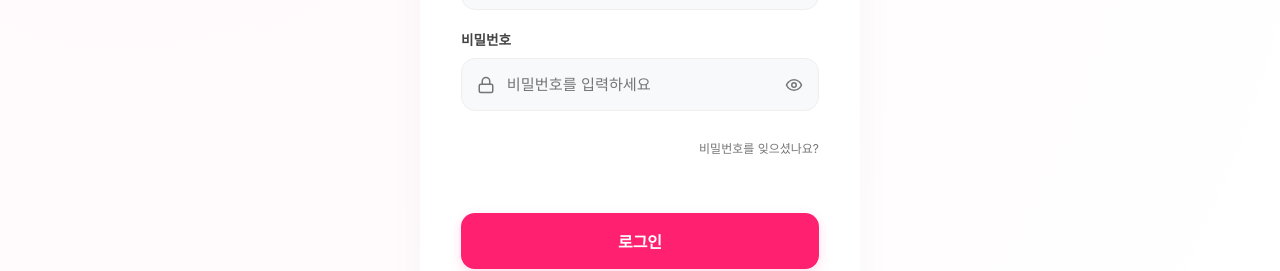
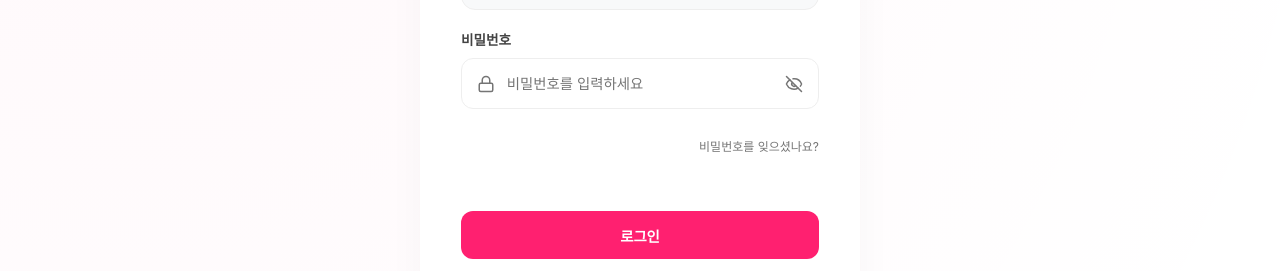
Before and after one commit to seungho7-1/sleepy-frontend, a React (Vite) app: page /login in a window 1280 px wide. Shown: the part 537-808 px from the top of the page. Built offline with nearby package versions, Linux system fonts and the light colour scheme; no server answers; a web font is replaced by a local one.

Commit message:
Refactor: Extract common category utils to eliminate duplications

```diff
--- /dev/null
+++ b/src/components/ui/Button.jsx
@@ -0,0 +1,81 @@
+import React from 'react';
+
+const Button = ({
+  children,
+  variant = 'primary', // 'primary', 'outline', 'ghost', 'danger'
+  size = 'medium',     // 'small', 'medium', 'large'
+  isLoading = false,
+  className = '',
+  disabled,
+  style,
+  ...props
+}) => {
+  const getVariantStyle = () => {
+    switch(variant) {
+      case 'outline':
+        return {
+          backgroundColor: 'var(--bg-color)',
+          border: '1px solid var(--border-color)',
+          color: 'var(--text-main)',
+        };
+      case 'ghost':
+        return {
+          backgroundColor: 'transparent',
+          border: 'none',
+          color: 'var(--text-sub)',
+        };
+      case 'danger':
+        return {
+          backgroundColor: '#ffe5e5',
+          border: 'none',
+          color: '#ff4d4d',
+        };
+      case 'primary':
+      default:
+        return {
+          backgroundColor: 'var(--primary-color)',
+          border: 'none',
+          color: '#fff',
+        };
+    }
+  };
+
+  const getSizeStyle = () => {
+    switch(size) {
+      case 'small':
+        return { padding: '0.4rem 0.8rem', fontSize: '0.8rem', borderRadius: '8px' };
+      case 'large':
+        return { padding: '1rem', fontSize: '1rem', borderRadius: '14px' };
+      case 'medium':
+      default:
+        return { padding: '0.85rem', fontSize: '0.9rem', borderRadius: '12px' };
+    }
+  };
+
+  const baseStyle = {
+    display: 'flex',
+    alignItems: 'center',
+    justifyContent: 'center',
+    fontWeight: 'bold',
+    cursor: disabled || isLoading ? 'not-allowed' : 'pointer',
+    transition: 'all 0.2s',
+    opacity: disabled || isLoading ? 0.6 : 1,
+    width: '100%',
+    ...getVariantStyle(),
+    ...getSizeStyle(),
+    ...style
+  };
+
+  return (
+    <button
+      className={`ui-button ${className}`}
+      style={baseStyle}
+      disabled={disabled || isLoading}
+      {...props}
+    >
+      {isLoading ? '로딩 중...' : children}
+    </button>
+  );
+};
+
+export default Button;
--- /dev/null
+++ b/src/components/ui/Input.jsx
@@ -0,0 +1,110 @@
+import React, { useState } from 'react';
+import { Eye, EyeOff } from 'lucide-react';
+
+const Input = ({
+  id,
+  type = 'text',
+  placeholder,
+  value,
+  onChange,
+  leftIcon,
+  rightIcon,
+  errorMessage,
+  className = '',
+  required = false,
+  style,
+  ...props
+}) => {
+  const [showPassword, setShowPassword] = useState(false);
+
+  const isPassword = type === 'password';
+  const inputType = isPassword ? (showPassword ? 'text' : 'password') : type;
+
+  const wrapperStyle = {
+    position: 'relative',
+    display: 'flex',
+    alignItems: 'center',
+    width: '100%',
+    ...style
+  };
+
+  const inputStyle = {
+    width: '100%',
+    padding: leftIcon ? '1rem 1rem 1rem 2.8rem' : '1rem',
+    paddingRight: (isPassword || rightIcon) ? '2.8rem' : '1rem',
+    borderRadius: '12px',
+    border: errorMessage ? '1px solid #ff4d4d' : '1px solid var(--border-color)',
+    outline: 'none',
+    fontSize: '0.9rem',
+    backgroundColor: 'var(--bg-color)',
+    color: 'var(--text-main)',
+    transition: 'border-color 0.2s',
+  };
+
+  const iconStyle = {
+    position: 'absolute',
+    color: 'var(--text-sub)',
+    display: 'flex',
+    alignItems: 'center',
+    justifyContent: 'center',
+  };
+
+  return (
+    <div className={`ui-input-container ${className}`} style={{ width: '100%' }}>
+      <div style={wrapperStyle}>
+        {/* Left Icon */}
+        {leftIcon && (
+          <span style={{ ...iconStyle, left: '1rem', pointerEvents: 'none' }}>
+            {leftIcon}
+          </span>
+        )}
+
+        <input
+          id={id}
+          type={inputType}
+          placeholder={placeholder}
+          value={value}
+          onChange={onChange}
+          required={required}
+          style={inputStyle}
+          {...props}
+        />
+
+        {/* Password Toggle Icon */}
+        {isPassword ? (
+          <button
+            type="button"
+            onClick={() => setShowPassword(!showPassword)}
+            tabIndex="-1"
+            style={{
+              ...iconStyle,
+              right: '1rem',
+              background: 'none',
+              border: 'none',
+              cursor: 'pointer',
+              padding: 0
+            }}
+          >
+            {showPassword ? <Eye size={18} /> : <EyeOff size={18} />}
+          </button>
+        ) : (
+          /* Custom Right Icon */
+          rightIcon && (
+            <span style={{ ...iconStyle, right: '1rem', pointerEvents: 'none' }}>
+              {rightIcon}
+            </span>
+          )
+        )}
+      </div>
+
+      {/* Error Message */}
+      {errorMessage && (
+        <div style={{ color: '#ff4d4d', fontSize: '0.75rem', marginTop: '0.4rem', marginLeft: '0.2rem' }}>
+          {errorMessage}
+        </div>
+      )}
+    </div>
+  );
+};
+
+export default Input;
--- a/src/index.css
+++ b/src/index.css
@@ -2443,3 +2443,9 @@ main {
 .post-item-container.notice-post:hover {
   background: #ffe4ee !important;
 }
+
+@media (max-width: 768px) {
+  .media-post-grid {
+    grid-template-columns: 1fr !important;
+  }
+}
--- a/src/pages/Home.jsx
+++ b/src/pages/Home.jsx
@@ -7,7 +7,7 @@ import { Search } from 'lucide-react';
 import CategoryNav from '../components/home/CategoryNav';
 import ProductGrid from '../components/home/ProductGrid';
 
-const CATEGORIES = ['전체', '슬라임', '슬랑이', '말랑이', '스퀴시', '왁뿌']
+import { CATEGORIES, getCategoryApiValue } from '../utils/categoryUtils'
 const FEED_MAX = 10
 
 export default function Home() {
@@ -82,12 +82,7 @@ export default function Home() {
     try {
       if (reset) setLoading(true)
 
-      let categoryApiValue = '';
-      if (activeCategory === '슬라임') categoryApiValue = 'SLIME';
-      else if (activeCategory === '슬랑이') categoryApiValue = 'SLANGY';
-      else if (activeCategory === '말랑이') categoryApiValue = 'MALLANGI';
-      else if (activeCategory === '스퀴시') categoryApiValue = 'SQUISHY';
-      else if (activeCategory === '왁뿌') categoryApiValue = 'WAKPPU';
+      let categoryApiValue = getCategoryApiValue(activeCategory);
 
       const data = await productApi.getProducts(categoryApiValue, searchQuery, '', pageNumber, 20, sortOption);
 
--- a/src/pages/auth/Login.jsx
+++ b/src/pages/auth/Login.jsx
@@ -2,6 +2,8 @@ import { useState, useEffect } from 'react'
 import { useNavigate, Link, useLocation } from 'react-router-dom'
 import { useAuthStore } from '../../store'
 import { authApi } from '../../api/auth'
+import Button from '../../components/ui/Button'
+import Input from '../../components/ui/Input'
 import logoImg from '../../assets/logo_3.png'
 
 export default function Login() {
@@ -83,51 +85,30 @@ export default function Login() {
           {/* Password Input */}
           <div className="auth-form-group">
             <label htmlFor="password">비밀번호</label>
-            <div className="input-wrapper" style={{ marginTop: '0.6rem' }}>
-              <span className="input-icon">
+            <Input
+              id="password"
+              type="password"
+              placeholder="비밀번호를 입력하세요"
+              required
+              value={password}
+              onChange={(e) => setPassword(e.target.value)}
+              style={{ marginTop: '0.6rem' }}
+              leftIcon={
                 <svg width="18" height="18" viewBox="0 0 24 24" fill="none" stroke="currentColor" strokeWidth="2" strokeLinecap="round" strokeLinejoin="round">
                   <rect x="3" y="11" width="18" height="11" rx="2" ry="2" />
                   <path d="M7 11V7a5 5 0 0 1 10 0v4" />
                 </svg>
-              </span>
-              <input
-                id="password"
-                type={showPassword ? "text" : "password"}
-                placeholder="비밀번호를 입력하세요"
-                required
-                value={password}
-                onChange={(e) => setPassword(e.target.value)}
-              />
-              <button
-                type="button"
-                className="password-toggle-btn"
-                onClick={() => setShowPassword(!showPassword)}
-                tabIndex="-1"
-              >
-                {showPassword ? (
-                  <svg width="18" height="18" viewBox="0 0 24 24" fill="none" stroke="currentColor" strokeWidth="2" strokeLinecap="round" strokeLinejoin="round">
-                    <path d="M9.88 9.88a3 3 0 1 0 4.24 4.24" />
-                    <path d="M10.73 5.08A10.43 10.43 0 0 1 12 5c7 0 10 7 10 7a13.16 13.16 0 0 1-1.67 2.68" />
-                    <path d="M6.61 6.61A13.52 13.52 0 0 0 2 12s3 7 10 7a9.74 9.74 0 0 0 5.39-1.61" />
-                    <line x1="2" y1="2" x2="22" y2="22" />
-                  </svg>
-                ) : (
-                  <svg width="18" height="18" viewBox="0 0 24 24" fill="none" stroke="currentColor" strokeWidth="2" strokeLinecap="round" strokeLinejoin="round">
-                    <path d="M2 12s3-7 10-7 10 7 10 7-3 7-10 7-10-7-10-7Z" />
-                    <circle cx="12" cy="12" r="3" />
-                  </svg>
-                )}
-              </button>
-            </div>
+              }
+            />
           </div>
 
           <div style={{ textAlign: 'right', marginTop: '0.4rem', marginBottom: '1.5rem' }}>
             <Link to="/find-password" style={{ fontSize: '0.75rem', color: 'var(--text-sub)', textDecoration: 'none' }}>비밀번호를 잊으셨나요?</Link>
           </div>
 
-          <button type="submit" className="submit-btn" disabled={loading}>
-            {loading ? '로그인 중...' : '로그인'}
-          </button>
+          <Button type="submit" isLoading={loading} style={{ marginTop: '0.8rem' }}>
+            로그인
+          </Button>
         </form>
 
         {/* Social Login Buttons */}
--- a/src/pages/board/PostCreate.jsx
+++ b/src/pages/board/PostCreate.jsx
@@ -206,7 +206,7 @@ export default function PostCreate() {
       <form onSubmit={handleSubmit}>
         {/* 슬라임 갤러리 미디어 전용 2컬럼 레이아웃 */}
         {isMediaPost ? (
-          <div style={{ display: 'grid', gridTemplateColumns: 'minmax(320px, 400px) 1fr', gap: '1.8rem', alignItems: 'stretch' }}>
+          <div className="media-post-grid" style={{ display: 'grid', gridTemplateColumns: 'minmax(320px, 400px) 1fr', gap: '1.8rem', alignItems: 'stretch' }}>
             {/* 좌측: 미디어 업로드 카드 */}
             <div style={{ background: 'white', padding: '1.8rem', borderRadius: '16px', border: '1px solid #e0e0e0', display: 'flex', flexDirection: 'column' }}>
               <label style={{ fontWeight: '700', fontSize: '0.95rem', color: 'var(--text-main)', marginBottom: '1rem', display: 'flex', alignItems: 'center', gap: '6px' }}>
--- /dev/null
+++ b/src/utils/categoryUtils.js
@@ -0,0 +1,12 @@
+export const PRODUCT_CATEGORIES = ['슬라임', '슬랑이', '말랑이', '스퀴시', '왁뿌'];
+export const CATEGORIES = ['전체', ...PRODUCT_CATEGORIES];
+
+export const getCategoryApiValue = (activeCategory) => {
+  if (activeCategory === '전체' || !activeCategory) return '';
+  if (activeCategory === '슬라임') return 'SLIME';
+  if (activeCategory === '슬랑이') return 'SLANGY';
+  if (activeCategory === '말랑이') return 'MALLANGI';
+  if (activeCategory === '스퀴시') return 'SQUISHY';
+  if (activeCategory === '왁뿌') return 'WAKPPU';
+  return '';
+};
```
Also changed, not shown: src/pages/mypage/SellerDashboard.jsx (+10 -5 lines), src/pages/product/ProductList.jsx (+2 -7 lines), src/pages/shop/SellerShopPage.jsx (+2 -13 lines).
